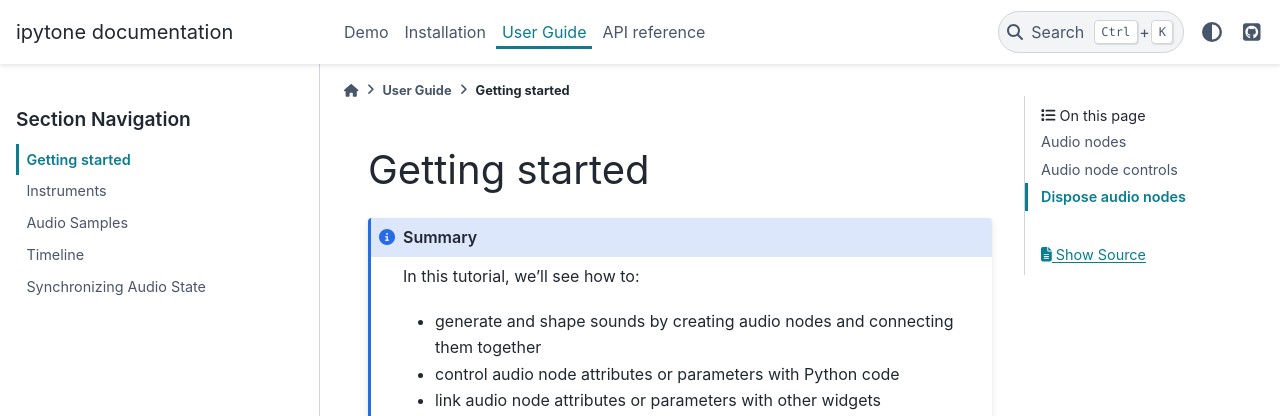
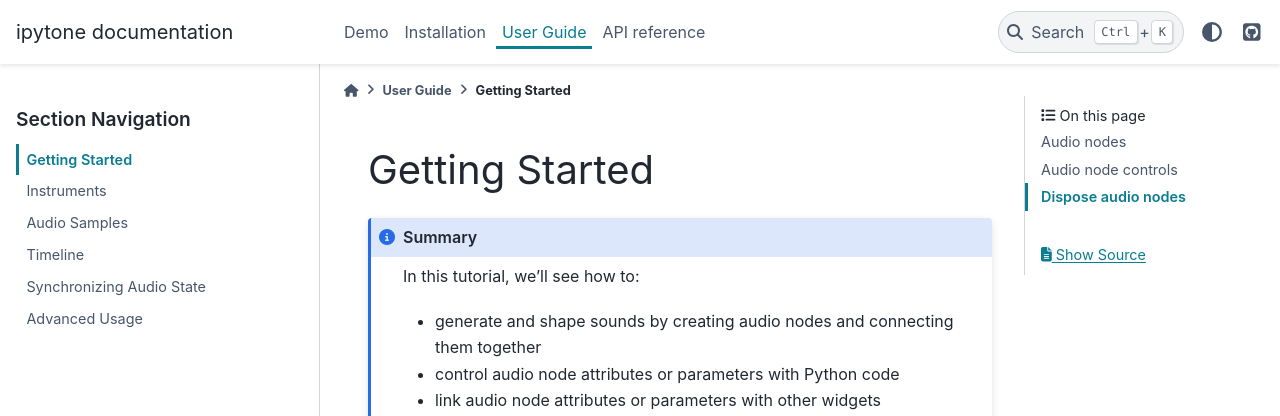
Before and after one commit to geigr/ipytone, a Sphinx documentation site: the page built from docs/getting_started.md, in a window 1280 px wide and 900 px high. Shown: the top 416 px of the window. Built offline with Sphinx 7.4.7 and the PyData theme 0.15.4, drawn with Linux system fonts in a browser that asks for light colours.

Commit message:
add (empty) advanced usage tutorial

````diff
--- a/docs/getting_started.md
+++ b/docs/getting_started.md
@@ -11,7 +11,7 @@
   name: python3
 ---
 
-# Getting started
+# Getting Started
 
 ```{admonition} Summary
 :class: note
--- a/docs/user_guide.rst
+++ b/docs/user_guide.rst
@@ -14,6 +14,7 @@
     audio_samples
     timeline
     observe_link
+    advanced
 
 .. _`Documentation`: https://tonejs.github.io/
 .. _`Wiki`: https://github.com/Tonejs/Tone.js/wiki
````
Also changed, not shown: docs/advanced.md (added, +22 -0 lines), docs/observe_link.md (+2 -1 lines).
